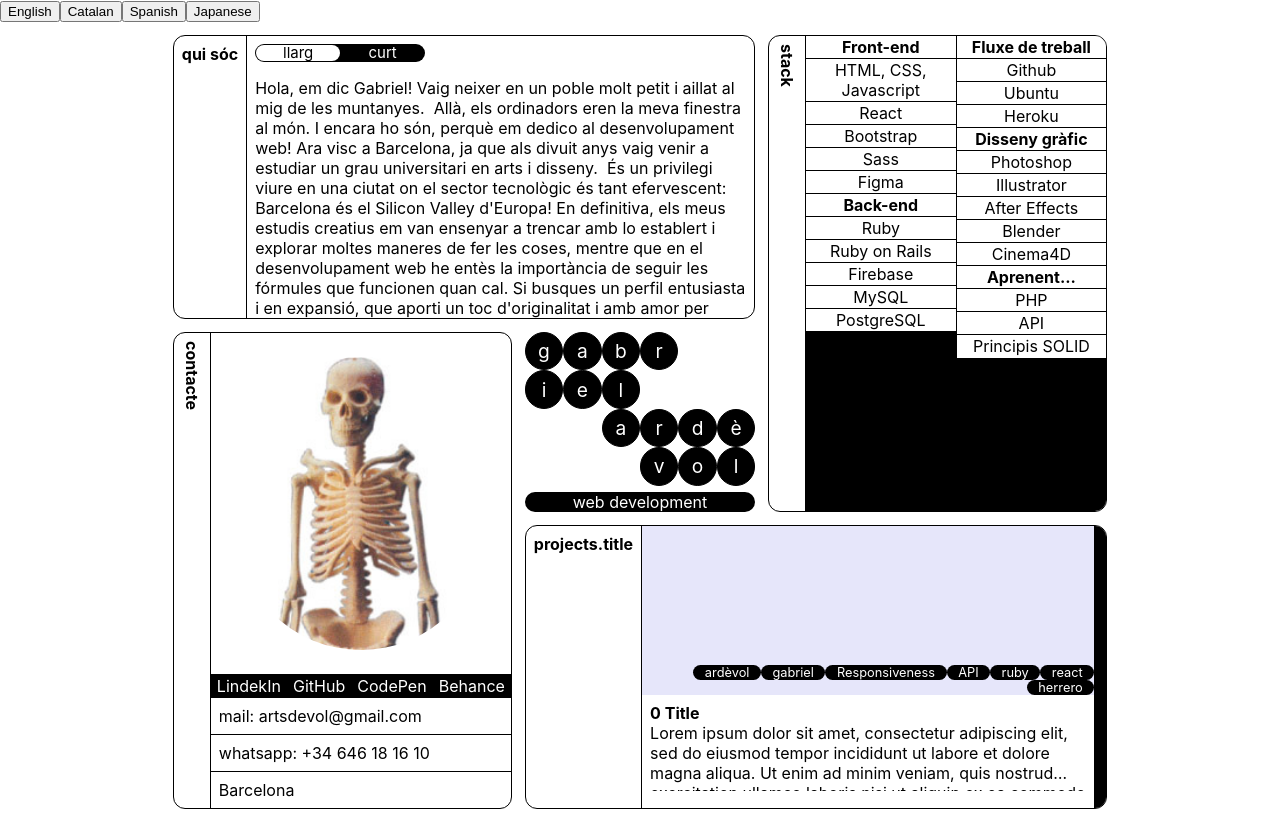
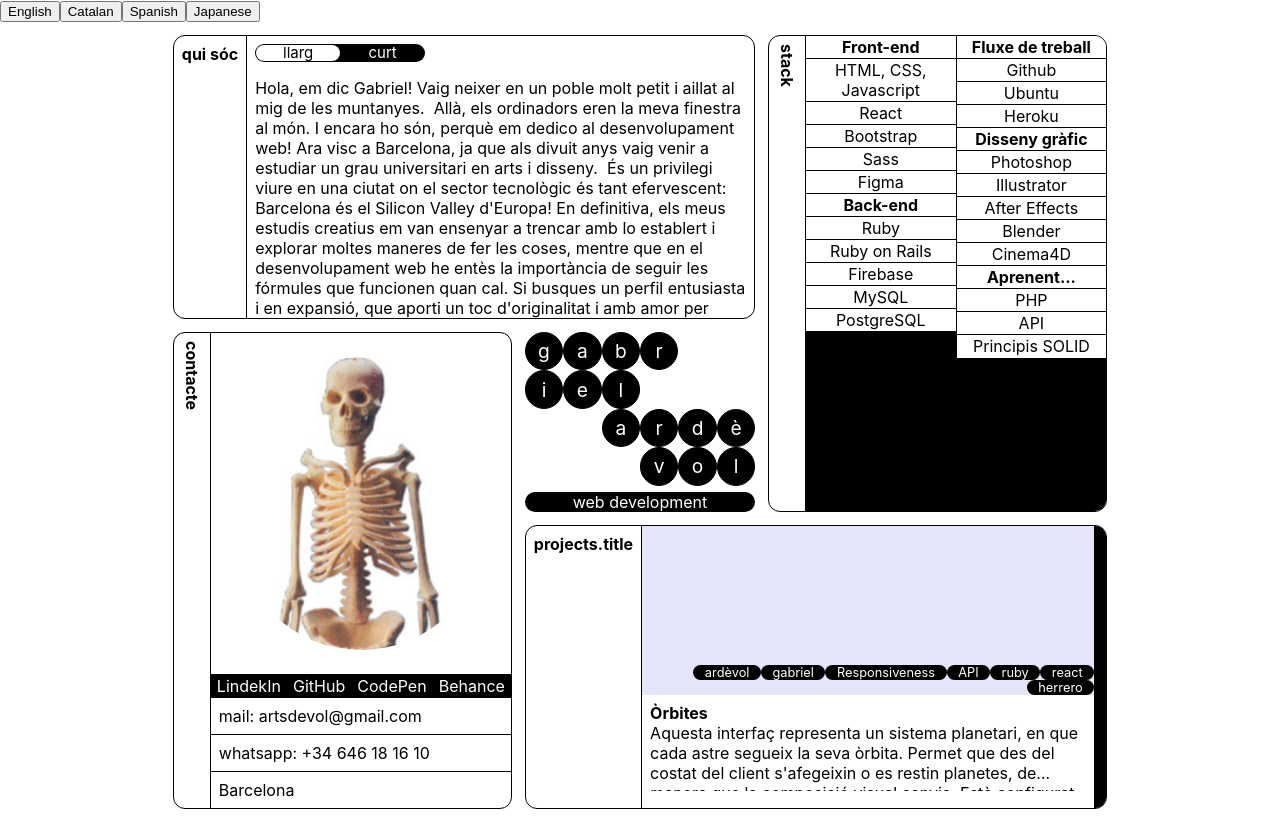
Before and after one commit to gabrielardevol/portfolio-3, a React (Create React App) app: page / in a window 1280 px wide. Built offline with nearby package versions, Linux system fonts and the light colour scheme.

Commit message:
projects implementation of i18next

```diff
--- a/src/App.js
+++ b/src/App.js
@@ -69,8 +69,13 @@ function App() {
 
   const { i18n } = useTranslation();
   const handleLanguageChange = (language) => {
-    i18n.changeLanguage(language);
-  };
+    setTimeout(() => {
+      i18n.changeLanguage(language);
+
+    }, 300);
+  }
+
+  ;
 
   return (
     <>
@@ -78,15 +83,12 @@ function App() {
       <button onClick={() => handleLanguageChange('cat')}>Catalan</button>
       <button onClick={() => handleLanguageChange('esp')}>Spanish</button>
       <button onClick={() => handleLanguageChange('ja')}>Japanese</button>
-
-
      <Layout ref={layoutRef} layoutClass={layoutClass + " " + layoutClass2} superLayout={superLayout} hideSecondLayout={hideSecondLayout}>
         <Logo resizeLayoutGrid={resizeLayoutGrid} data-index={0}/>
         <Card defaultCardClass={"horizontal-left"} index={1} section={"aboutMe"}resizeLayoutGrid={resizeLayoutGrid}  />
         <Card defaultCardClass={"vertical-left"} index={2} section={"stack"}resizeLayoutGrid={resizeLayoutGrid} />
         <Card defaultCardClass={"horizontal-left"} index={4} section={"projects"}resizeLayoutGrid={resizeLayoutGrid} unfoldSecondLayout={unfoldSecondLayout} />
         <Card defaultCardClass={"vertical-left"} index={3} section={"contact"}resizeLayoutGrid={resizeLayoutGrid}  />
-
       </Layout>
     </>
   );
--- a/src/components/Layout.js
+++ b/src/components/Layout.js
@@ -1,5 +1,7 @@
 import React from 'react';
 import '../style/SecondLayout.css';
+import { useTranslation } from 'react-i18next';
+import i18n from '../i18n.js'; // no esborrar
 
 const Layout = React.forwardRef((props, ref) => {
    return (
@@ -13,6 +15,8 @@ const Layout = React.forwardRef((props, ref) => {
 });
 
 const SecondLayout = (props) => {
+  const { t } = useTranslation();
+
   return (
     <div id="second-layout">
       <div style={{position: "relative"}}>
@@ -22,7 +26,7 @@ const SecondLayout = (props) => {
       </div>
       <div style={{overflow: "auto", height: "50%"}}>
         <div>
-          <h2>Title</h2>
+          <h2>{t('orbits.title')}</h2>
           <div>
             <ul id="project-links">
               <li><a>GitHub</a></li>
@@ -33,15 +37,7 @@ const SecondLayout = (props) => {
         </div>
         <div >
           <p style={{textAlign: "end", color: "grey"}}>00/00/00</p>
-          <p>Lorem ipsum dolor sit amet, consectetur adipiscing elit, sed do eiusmod tempor incididunt ut labore et dolore magna aliqua. Aenean et tortor at risus viverra adipiscing at. Et malesuada fames ac turpis. Quis commodo odio aenean sed adipiscing diam. Sit amet mauris commodo quis imperdiet massa tincidunt nunc pulvinar. Id neque aliquam vestibulum morbi blandit. Parturient montes nascetur ridiculus mus. Condimentum lacinia quis vel eros. Enim praesent elementum facilisis leo vel. Semper viverra nam libero justo. Massa sapien faucibus et molestie ac. Morbi tempus iaculis urna id volutpat.
-            <br/>
-            Mi quis hendrerit dolor magna eget est lorem ipsum. Sit amet consectetur adipiscing elit ut aliquam purus sit amet. Etiam tempor orci eu lobortis. Eget mi proin sed libero enim sed faucibus turpis. Volutpat consequat mauris nunc congue nisi vitae. Arcu non odio euismod lacinia at. Eget nulla facilisi etiam dignissim diam quis. Ac odio tempor orci dapibus ultrices in iaculis nunc. Odio morbi quis commodo odio aenean sed. Eget aliquet nibh praesent tristique magna sit. Sed augue lacus viverra vitae. Amet consectetur adipiscing elit pellentesque habitant morbi tristique senectus.
-            <br/>
-            Pellentesque elit eget gravida cum sociis natoque penatibus. Et egestas quis ipsum suspendisse ultrices gravida dictum fusce. Sit amet cursus sit amet dictum sit amet justo donec. Diam maecenas ultricies mi eget mauris. Dis parturient montes nascetur ridiculus mus mauris vitae ultricies leo. Lobortis feugiat vivamus at augue eget arcu dictum varius duis. Enim praesent elementum facilisis leo vel. Placerat orci nulla pellentesque dignissim. Odio ut sem nulla pharetra diam sit amet nisl suscipit. Gravida in fermentum et sollicitudin ac orci. Purus gravida quis blandit turpis cursus. Risus nec feugiat in fermentum posuere urna nec tincidunt. Posuere urna nec tincidunt praesent semper feugiat.
-            <br/>
-            Fames ac turpis egestas maecenas pharetra convallis posuere morbi leo. Id interdum velit laoreet id donec. Egestas quis ipsum suspendisse ultrices gravida dictum fusce ut. Velit scelerisque in dictum non. Aliquam nulla facilisi cras fermentum odio eu feugiat pretium nibh. Leo urna molestie at elementum eu facilisis. Vel eros donec ac odio tempor orci dapibus. Consectetur adipiscing elit duis tristique. Mi quis hendrerit dolor magna eget. Egestas integer eget aliquet nibh praesent tristique magna sit amet.
-            <br/>
-            Faucibus interdum posuere lorem ipsum dolor. Vitae elementum curabitur vitae nunc. Nunc mi ipsum faucibus vitae aliquet nec. Risus at ultrices mi tempus. Eu augue ut lectus arcu bibendum at varius vel. Ultrices tincidunt arcu non sodales neque sodales ut. Sapien faucibus et molestie ac feugiat sed lectus vestibulum mattis. Feugiat scelerisque varius morbi enim. At ultrices mi tempus imperdiet nulla malesuada pellentesque elit eget. Amet aliquam id diam maecenas ultricies mi eget mauris. Tempor orci dapibus ultrices in iaculis nunc sed augue lacus. Pretium fusce id velit ut. Auctor eu augue ut lectus arcu bibendum at varius. Vitae sapien pellentesque habitant morbi tristique senectus et netus et. Fames ac turpis egestas integer eget aliquet nibh praesent. Sit amet luctus venenatis lectus magna fringilla urna porttitor. Enim eu turpis egestas pretium aenean.</p>
+          <p>{t('orbits.title')}</p>
         </div>
       </div>
     </div>
--- a/src/components/Projects.js
+++ b/src/components/Projects.js
@@ -1,17 +1,21 @@
 import {useState, useRef} from 'react';
 import React from 'react';
 import "../style/Projects.css"
+import { useTranslation } from 'react-i18next';
+import i18n from '../i18n.js'; // no esborrar
+import projects from '../projects';
 
-const projects = [1, 2, 3, 4, 5];
+// const projects = [1, 2, 3, 4, 5];
 
 const Projects = React.forwardRef((props, ref) => {
+  console.log("test")
   return (
     <>
       <div ref={ref} className={"projects"}>
          <div id="projects-container">
-          {projects.map((project, index) => (
-            <Project  unfoldSecondLayout={props.unfoldSecondLayout} key={index} index={index} projectHeight={props.projectHeight} projectWidth={props.projectWidth}></Project>
-          ))}
+         {Object.keys(projects).map((projectKey, index) => (
+            <Project title={projects[projectKey].title} key={index} unfoldSecondLayout={props.unfoldSecondLayout} index={index} projectHeight={props.projectHeight} projectWidth={props.projectWidth}></Project>
+           ))}
         </div>
 
       </div>
@@ -20,9 +24,18 @@ const Projects = React.forwardRef((props, ref) => {
 });
 
 const Project = (props) => {
+  const { t } = useTranslation();
+
+  const projectTitle = props.title;
+
+  // const projectTitle = projects[props.title].title;
+  // const imgPath = projects[props.title].imgPath;
+  // const date = projects[props.title].date;
+
+
   const hashtags = ["react", "ruby", "API", "Responsiveness","gabriel", "ardèvol", "herrero"]
   return (
-    <div onClick={props.unfoldSecondLayout} className="project" style={{height: props.projectHeight, width: props.projectWidth}}>
+    <div onClick={props.unfoldSecondLayout} id={projectTitle} className="project" style={{height: props.projectHeight, width: props.projectWidth}}>
       <div style={{  }}>
         <div style={{height: "100%", position: "relative"}}>
           <div className={"p-hashtags"}>
@@ -34,8 +47,8 @@ const Project = (props) => {
       </div>
       <div style={{}}>
         <div className="padding">
-          <h3> {props.index} Title</h3>
-          <p style={{margin: "0px", padding: "0px"}}>Lorem ipsum dolor sit amet, consectetur adipiscing elit, sed do eiusmod tempor incididunt ut labore et dolore magna aliqua. Ut enim ad minim veniam, quis nostrud exercitation ullamco laboris nisi ut aliquip ex ea commodo consequat. Duis aute irure dolor in reprehenderit in voluptate velit esse cillum dolore eu fugiat nulla pariatur. Excepteur sint occaecat cupidatat non proident, sunt in culpa qui officia deserunt mollit anim id est laborum.</p>
+          <h3>{t('projects.' + projectTitle + '.title')}</h3>
+          <p style={{margin: "0px", padding: "0px"}}>{t('projects.' + projectTitle + '.content')}</p>
         </div>
       </div>
     </div>
--- a/src/i18n.js
+++ b/src/i18n.js
@@ -56,6 +56,12 @@ const resources = {
         graphicDesign: "Disseny gràfic",
         currentlyLearning: "Aprenent...",
         solidPrinciples: "Principis SOLID"
+      },
+      projects: {
+        orbits: {
+          title: "Òrbites",
+          content: "Aquesta interfaç representa un sistema planetari, en que cada astre segueix la seva òrbita. Permet que des del costat del client s'afegeixin o es restin planetes, de manera que la composició visual canvia. Està configurat en React, utilitzant elements SVG per a les animacions geomètriques de les òrbites planetàries."
+        }
       }
     },
   },
@@ -110,7 +116,7 @@ const resources = {
         frontEnd: "フロントエンド",
         backEnd: "バックエンド",
         workflow: "ワークフロー",
-        graphicDesign: "グラフィックデザイン",
+        graphicDesign: "グラフィック デザイン",
         currentlyLearning: "現在学習中",
         solidPrinciples: "SOLID 原則"
 
--- /dev/null
+++ b/src/projects.js
@@ -0,0 +1,23 @@
+const projects = {
+  "orbits": {
+    title: "orbits",
+    imgPath: "images/orbits",
+    date: "8/2023",
+    hashtags: ["react", "front-end"],
+    links: {
+      "web": "https://orbits-frontend.vercel.app/",
+    }
+  },
+  "pigs": {
+    title: "pigs",
+    imgPath: "images/pigs",
+    date: "12/2022",
+    hashtags: ["ruby"],
+    links: {
+      "gitHub": ""
+    }
+
+  },
+}
+
+export default projects
```
Also changed, not shown: TODO.txt.
